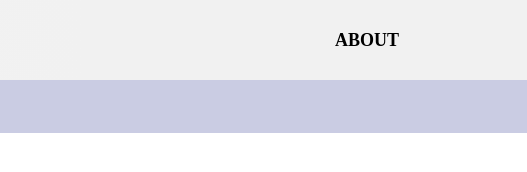
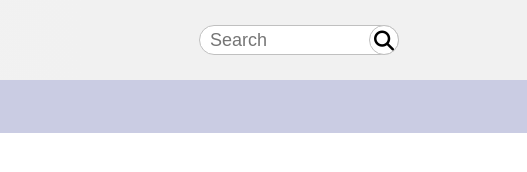
Before and after one commit to NCanoS/Proyecto-3-Dashboard-app, a plain HTML site: page index.html in a window 1280 px wide. Shown: the full height of the page, 753-1280 px from the left. Drawn offline with Linux system fonts and the light colour scheme.

Commit message:
Se pusieron estilos en el input de buscador

```diff
--- a/index.html
+++ b/index.html
@@ -17,7 +17,10 @@
                 <img src="./src/images/moviedatalogo.png" alt="Moviedata">
             </div>
             <ul class="navbar">
-                <li class="navbarItem"><a href="#" class="navbarLink">About</a></li>
+                <div class="search">
+                    <input type="text" name="searchMovie" id="searchMovie" placeholder="Search">
+                    <button type="submit" onclick="getMovie()"><i class="fa-solid fa-magnifying-glass"></i></button>
+                </div>
             </ul>
 
         </nav>
--- a/src/css/header.css
+++ b/src/css/header.css
@@ -16,14 +16,34 @@ nav{
     display: flex;
     list-style: none;
 }
-.navbarItem{
+.search{
+    position: relative;
+}
+.search input{
+    width: 200px;
+    height: 30px;
+    padding: 0 10px;
     font-size: 18px;
-    text-transform: uppercase;
-    width: max-content;
+    color:black;
+    outline: none;
+    border: 1px solid silver;
+    border-radius: 30px;
 }
-.navbarLink{
-    text-decoration: none;
+button{
+    position:absolute;
+    top:0;
+    right: 0;
+    background: white;
+    width: 30px;
+    height: 30px;
+    line-height: 30px;
+    text-align: center;
     color:black;
-    font-weight: bold;
+    font-size: 20px;
+    border:1px solid silver;
+    border-radius: 50%;
     cursor: pointer;
 }
+.search:hover input{
+    width: 240px;
+}
```
